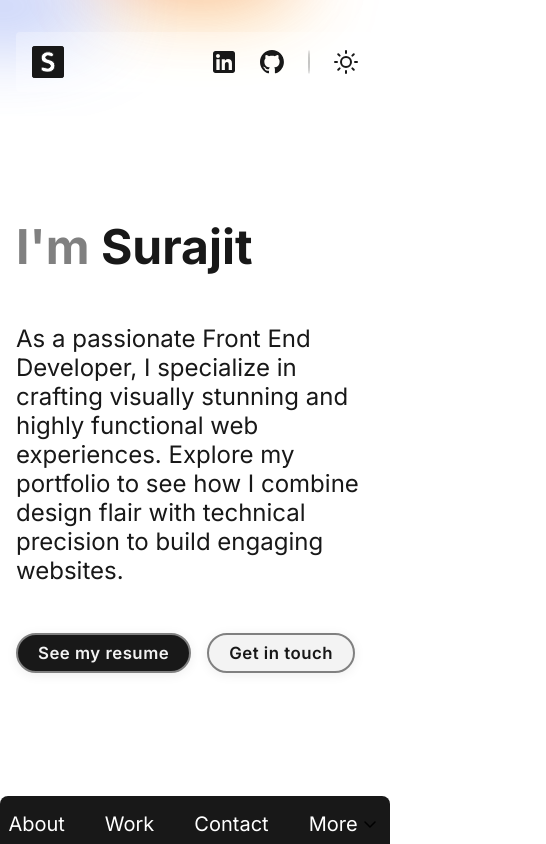
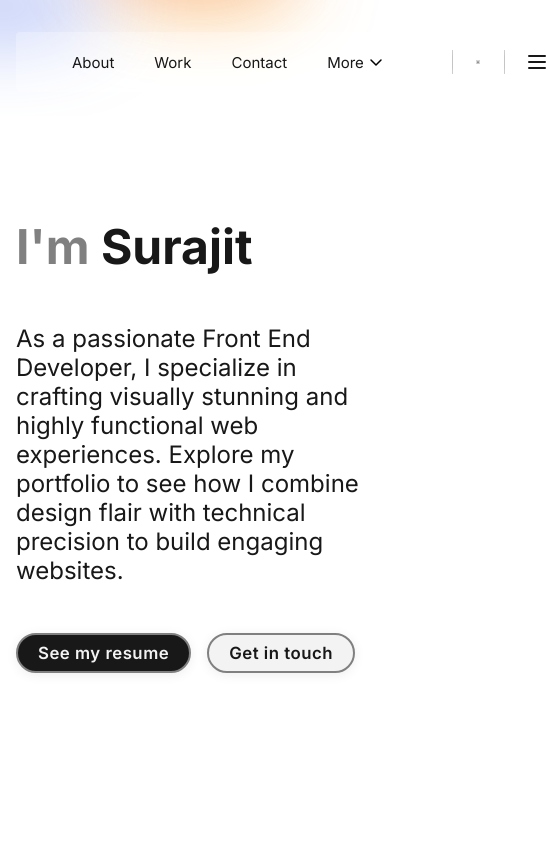
Before and after one commit to Surajit05021997/surajit-frontend-dev, a React (Vite) app: page / in a window 390 px wide. Shown: the top 844 px of the page, 546 px wide, since content can reach past the window. Built offline with nearby package versions, Linux system fonts and the light colour scheme.

Commit message:
added burger menu

```diff
--- a/src/components/AppHeader.jsx
+++ b/src/components/AppHeader.jsx
@@ -21,6 +21,7 @@ import ellipse3 from '../assets/background/Ellipse3.svg';
 const AppHeader = () => {
   const [headerExtraNavMenuExpanded, setHeaderExtraNavMenuExpanded] = useState(false);
   const [themeAnim, setThemeAnim] = useState(false);
+  const [mobileNavOpen, setMobileNavOpen] = useState(false);
   const settings = useSelector((state) => state.settings);
   const extraNavMenuEl = useRef(null);
   const moreNavItemEl = useRef(null);
@@ -61,6 +62,10 @@ const AppHeader = () => {
       dispatch(updateTheme('light-mode'));
       localStorage.setItem('theme', 'light-mode');
     }
+  }
+
+  const handleMobileNavToggle = () => {
+    setMobileNavOpen(!mobileNavOpen);
   }
 
   return (
@@ -114,6 +119,14 @@ const AppHeader = () => {
                 alt="Theme controller"
               />
             </div>
+            <div className="separator second"></div>
+            <div className="burger-menu">
+              <button className={`burger-menu-icon${mobileNavOpen ? ' open' : ''}`} onClick={handleMobileNavToggle} aria-label="Toggle navigation">
+                <span></span>
+                <span></span>
+                <span></span>
+              </button>
+            </div>
           </div>
         </div>
         <div className="background">
--- a/src/components/AppHeader.scss
+++ b/src/components/AppHeader.scss
@@ -20,32 +20,24 @@ header {
         margin-inline: 2.5rem;
         position: relative;
         @media (max-width: 767px) {
-          position: fixed;
-          bottom: 0;
-          left: 0;
-          right: 0;
-          background-color: var(--mobile-header-bg-clr);
-          border-radius: .5rem .5rem 0 0;
-          font-size: var(--fs-300);
-          padding: 1rem 0 .5rem 0;
-          margin-inline: 0;
+
         }
 
         ul {
           display: flex;
           gap: 2.5rem;
-          @media (max-width: 767px) {
-            justify-content: center;
-          }
+          // @media (max-width: 767px) {
+          //   justify-content: center;
+          // }
 
           li {
             cursor: pointer;
             user-select: none;
             display: flex;
             align-items: center;
-            @media (max-width: 767px) {
-              color: var(--mobile-header-txt-clr);
-            }
+            // @media (max-width: 767px) {
+            //   color: var(--mobile-header-txt-clr);
+            // }
 
             .link-arrow-down {
               transition: transform 300ms;
@@ -86,11 +78,65 @@ header {
         opacity: .25;
       }
 
+      .separator.second {
+        display: none;
+        @media (max-width: 767px) {
+          display: block;
+        }
+      }
+
       .theme-controller {
         cursor: pointer;
 
         img.theme-anim {
           animation: theme-bounce 0.4s cubic-bezier(0.4,0,0.2,1);
+        }
+      }
+
+      .burger-menu {
+        display: flex;
+        align-items: center;
+      }
+
+      .burger-menu-icon {
+        display: none;
+        flex-direction: column;
+        justify-content: center;
+        align-items: center;
+        width: 18px;
+        height: 18px;
+        background: none;
+        border: none;
+        cursor: pointer;
+        padding: 0;
+        z-index: 1200;
+        position: relative;
+        transition: background 300ms;
+      }
+      .burger-menu-icon span {
+        display: block;
+        width: 18px;
+        height: 2px;
+        color: var(--list-item-clr);
+        background: var(--text-secondary-clr);
+        margin: 2px 0;
+        border-radius: 2px;
+        transition: all 0.3s cubic-bezier(0.4,0,0.2,1);
+      }
+      .burger-menu-icon.open span:nth-child(1) {
+        transform: translateY(6px) rotate(45deg);
+      }
+      .burger-menu-icon.open span:nth-child(2) {
+        opacity: 0;
+        transform: scaleX(0.5);
+      }
+      .burger-menu-icon.open span:nth-child(3) {
+        transform: translateY(-6px) rotate(-45deg);
+      }
+
+      @media (max-width: 767px) {
+        .burger-menu-icon {
+          display: flex;
         }
       }
     }
```
